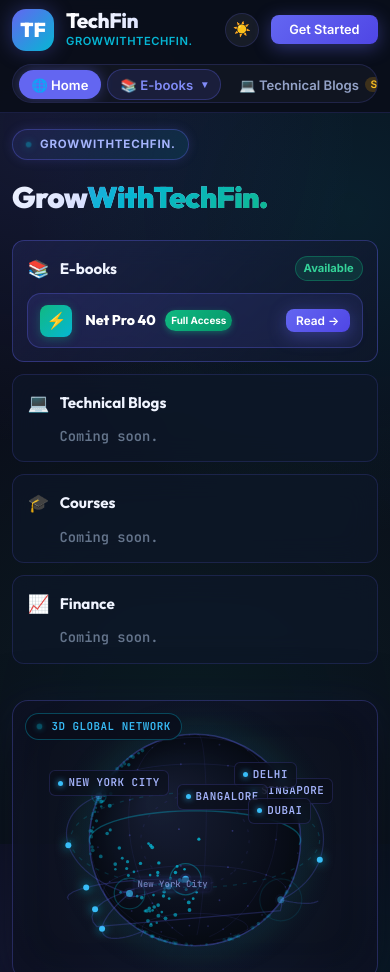
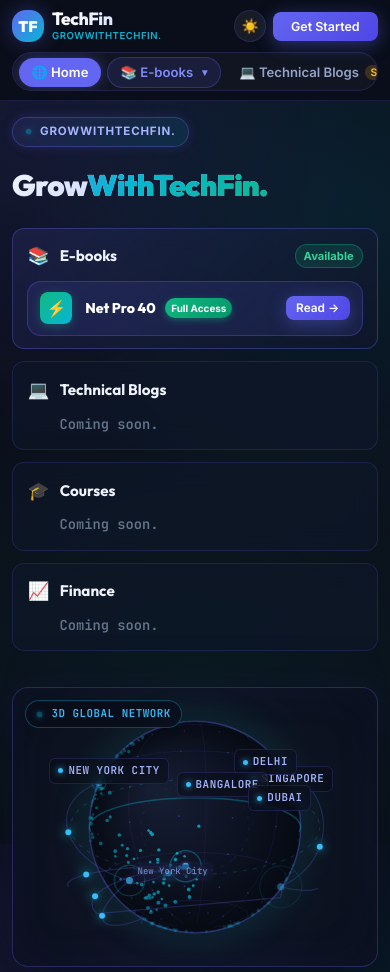
Before and after one commit to Imranhub786/TechFin, a website: page index.html in a window 390 px wide. Shown: the top 972 px of the page. Drawn offline with Linux system fonts and the light colour scheme; no server answers; animation ran at ten frames a second.

Commit message:
Fix mobile navbar actions to top right corner and remove middle hamburger icon from NetPro header

```diff
--- a/css/styles.css
+++ b/css/styles.css
@@ -1988,20 +1988,56 @@ body {
 /* 2. TABLETS & LARGE PHONES (max-width: 768px) */
 @media (max-width: 768px) {
   .navbar {
-    padding: 0.65rem 1rem;
+    display: flex;
     flex-wrap: wrap;
+    align-items: center;
+    justify-content: space-between;
+    padding: 0.6rem 0.95rem;
+    gap: 0;
+  }
+  .nav-brand {
+    order: 1;
+    display: flex;
+    align-items: center;
+    gap: 0.6rem;
+    flex: 0 1 auto;
+  }
+  .brand-icon {
+    width: 36px;
+    height: 36px;
+    font-size: 1.1rem;
+  }
+  .brand-text h1 {
+    font-size: 1.2rem;
+  }
+  .brand-badge {
+    font-size: 0.65rem;
+  }
+  .nav-actions {
+    order: 2;
+    margin-left: auto;
+    display: flex;
+    align-items: center;
     gap: 0.5rem;
-  }
-  .brand-title {
-    font-size: 1.25rem;
+    flex: 0 0 auto;
+  }
+  .theme-toggle-btn {
+    width: 36px;
+    height: 36px;
+  }
+  #get-started-trigger {
+    padding: 0.38rem 0.85rem;
+    font-size: 0.8rem;
+    white-space: nowrap;
   }
   .nav-section-tabs {
     order: 3;
     width: 100%;
+    flex: 0 0 100%;
     overflow-x: auto;
     -webkit-overflow-scrolling: touch;
     scrollbar-width: none;
-    margin-top: 0.35rem;
+    margin-top: 0.6rem;
     padding-bottom: 2px;
     gap: 0.35rem;
   }
@@ -2054,24 +2090,52 @@ body {
 /* 3. MOBILE PHONES (max-width: 480px - iPhone, Android, Fold) */
 @media (max-width: 480px) {
   .navbar {
+    display: flex;
+    flex-wrap: wrap;
+    align-items: center;
+    justify-content: space-between;
     padding: 0.55rem 0.75rem;
-  }
-  .brand-logo-badge {
+    gap: 0;
+  }
+  .nav-brand {
+    order: 1;
+    gap: 0.5rem;
+    flex: 0 1 auto;
+  }
+  .brand-icon {
     width: 32px;
     height: 32px;
-    font-size: 0.82rem;
-  }
-  .brand-title {
-    font-size: 1.15rem;
+    font-size: 0.95rem;
+  }
+  .brand-text h1 {
+    font-size: 1.1rem;
+  }
+  .brand-badge {
+    font-size: 0.6rem;
+  }
+  .nav-actions {
+    order: 2;
+    margin-left: auto;
+    display: flex;
+    align-items: center;
+    gap: 0.4rem;
+    flex: 0 0 auto;
   }
   .theme-toggle-btn {
-    width: 34px;
-    height: 34px;
-    font-size: 0.9rem;
+    width: 32px;
+    height: 32px;
+    font-size: 0.85rem;
   }
   #get-started-trigger {
-    padding: 0.38rem 0.85rem;
-    font-size: 0.8rem;
+    padding: 0.35rem 0.75rem;
+    font-size: 0.78rem;
+    white-space: nowrap;
+  }
+  .nav-section-tabs {
+    order: 3;
+    width: 100%;
+    flex: 0 0 100%;
+    margin-top: 0.5rem;
   }
   .dashboard-hero-section {
     padding: 1rem 0.75rem 2rem;
--- a/ebooks/styles.css
+++ b/ebooks/styles.css
@@ -1077,11 +1077,52 @@ tbody tr:last-child td {
     }
 
     .menu-toggle {
-        display: flex;
+        display: none !important;
     }
 }
 
 @media (max-width: 768px) {
+    .menu-toggle {
+        display: none !important;
+    }
+
+    .header-content {
+        padding: 0 12px;
+        display: flex;
+        align-items: center;
+        justify-content: space-between;
+        width: 100%;
+    }
+
+    .logo {
+        gap: 8px;
+    }
+
+    .logo-icon {
+        width: 34px;
+        height: 34px;
+        font-size: 16px;
+    }
+
+    .logo-text {
+        font-size: 17px;
+    }
+
+    .logo-subtitle {
+        font-size: 9px;
+        letter-spacing: 0.5px;
+    }
+
+    .progress-info {
+        font-size: 11px;
+        gap: 6px;
+    }
+
+    .progress-bar-header {
+        width: 75px;
+        height: 5px;
+    }
+
     .main-content {
         padding: 20px;
     }
```
